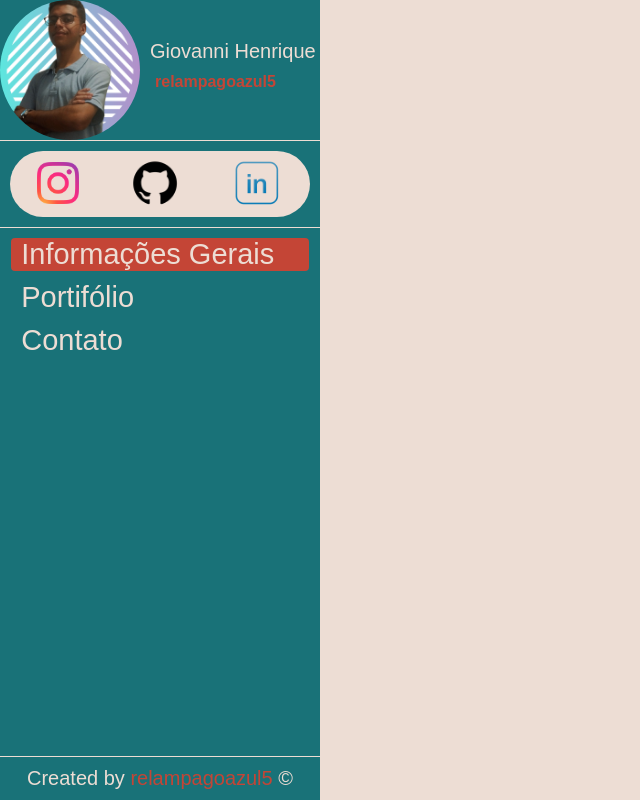
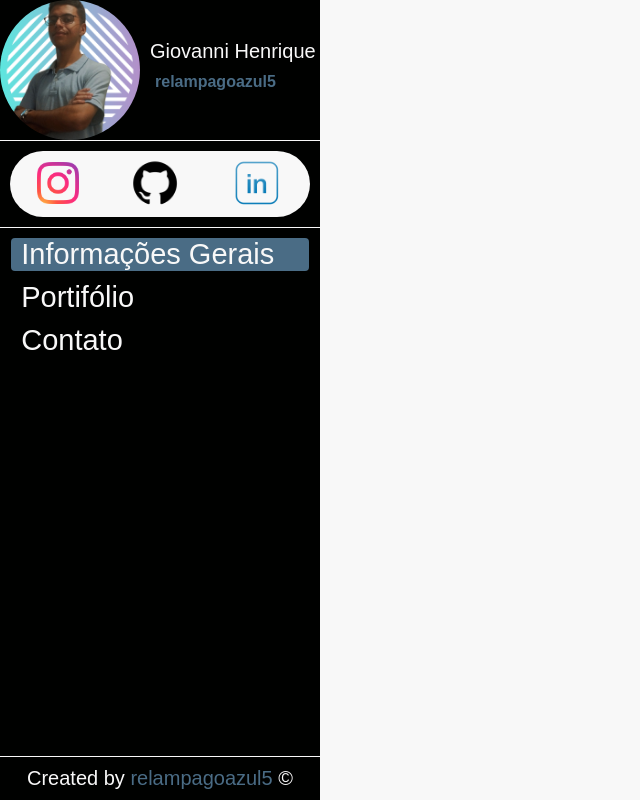
Before and after one commit to RelampagoAzul5/react-portifolio, a React (Create React App) app: page / in a window 1280 px wide. Shown: the whole page, without its empty margins (0-640 px from the left). Built offline with nearby package versions, Linux system fonts and the light colour scheme.

Commit message:
Alterando a paleta de cores do projeto

```diff
--- a/src/configs/colors.ts
+++ b/src/configs/colors.ts
@@ -1,3 +1,3 @@
-export const primaryColor = '#197278';
-export const secondaryColor = '#C44536';
-export const tertiaryColor = '#edddd4';
+export const primaryColor = '#000100';
+export const secondaryColor = '#4a6c85';
+export const tertiaryColor = '#f8f8f8';
--- a/src/styles/GlobalStyles.ts
+++ b/src/styles/GlobalStyles.ts
@@ -1,5 +1,5 @@
 import { createGlobalStyle } from 'styled-components';
-
+import * as colors from '../configs/colors';
 export default createGlobalStyle`* {
   margin: 0;
   padding: 0;
@@ -11,7 +11,7 @@ html{
   scroll-behavior: smooth;
 }
 body {
-  background-color: #edddd4;
+  background-color: ${colors.tertiaryColor};
   font-family:  sans-serif;
 }
 .invisible {
```
